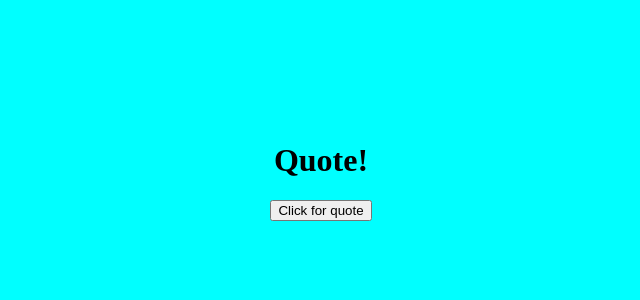
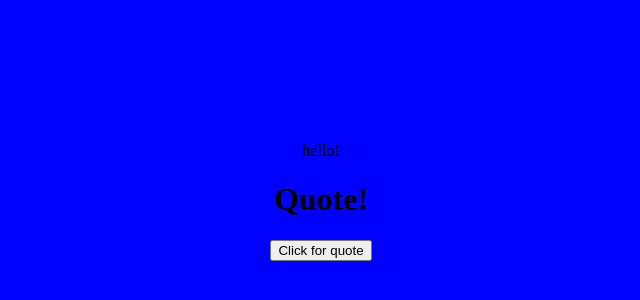
Before and after one commit to RebeccaNolan/ApacheWebsite, a plain HTML site: page index.html in a window 1280 px wide. Shown: the part 66-366 px from the top of the page, without its empty margins (319-959 px from the left). Drawn offline with Linux system fonts and the light colour scheme.

Commit message:
Changed Background color and added paragraph

```diff
--- a/index.html
+++ b/index.html
@@ -5,12 +5,13 @@
 	</title>
 <style>
 body {
-background-color: cyan;
+background-color: blue;
 text-align: center;
 padding-top:200px;
 }
 </style>
 <body>
+	<p>hello!</p>
 	<h1 align="center">Quote!</h1>
 	<button id="myBtn">Click for quote</button>
 </body>
```
